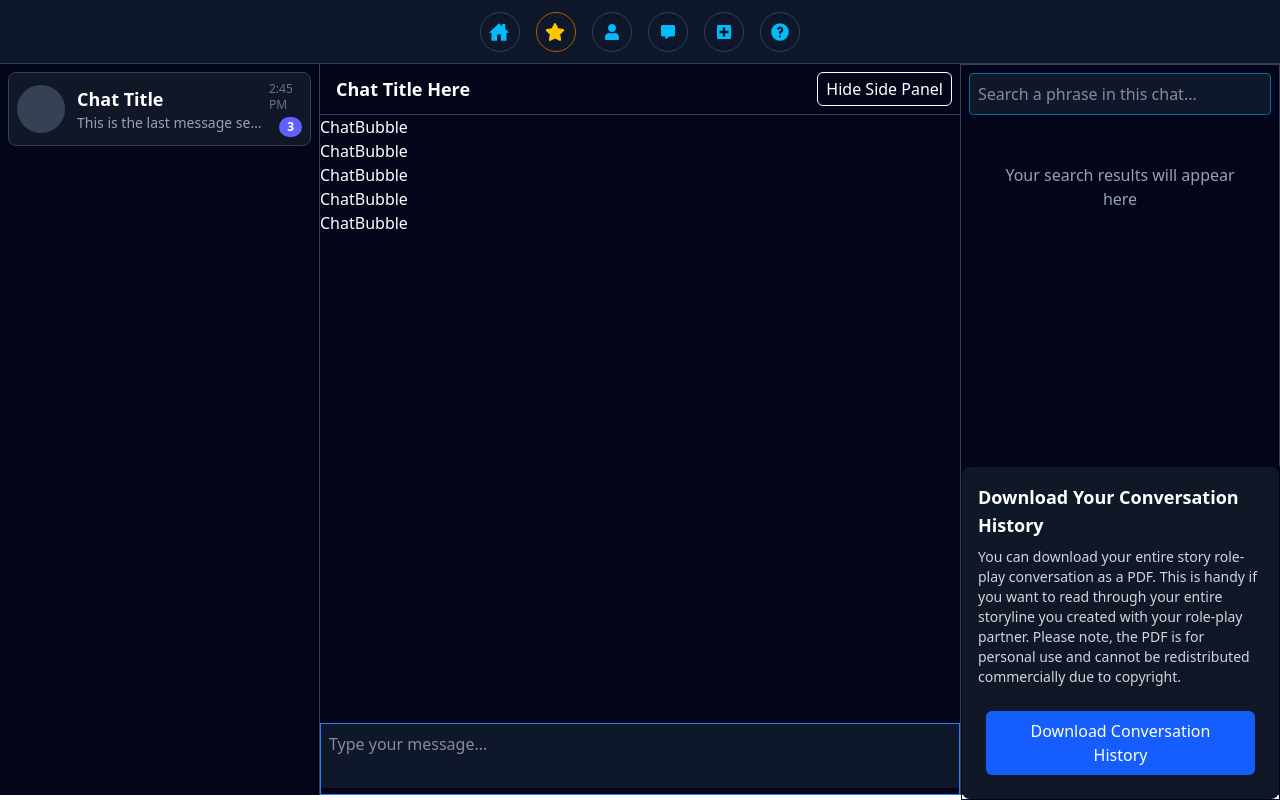
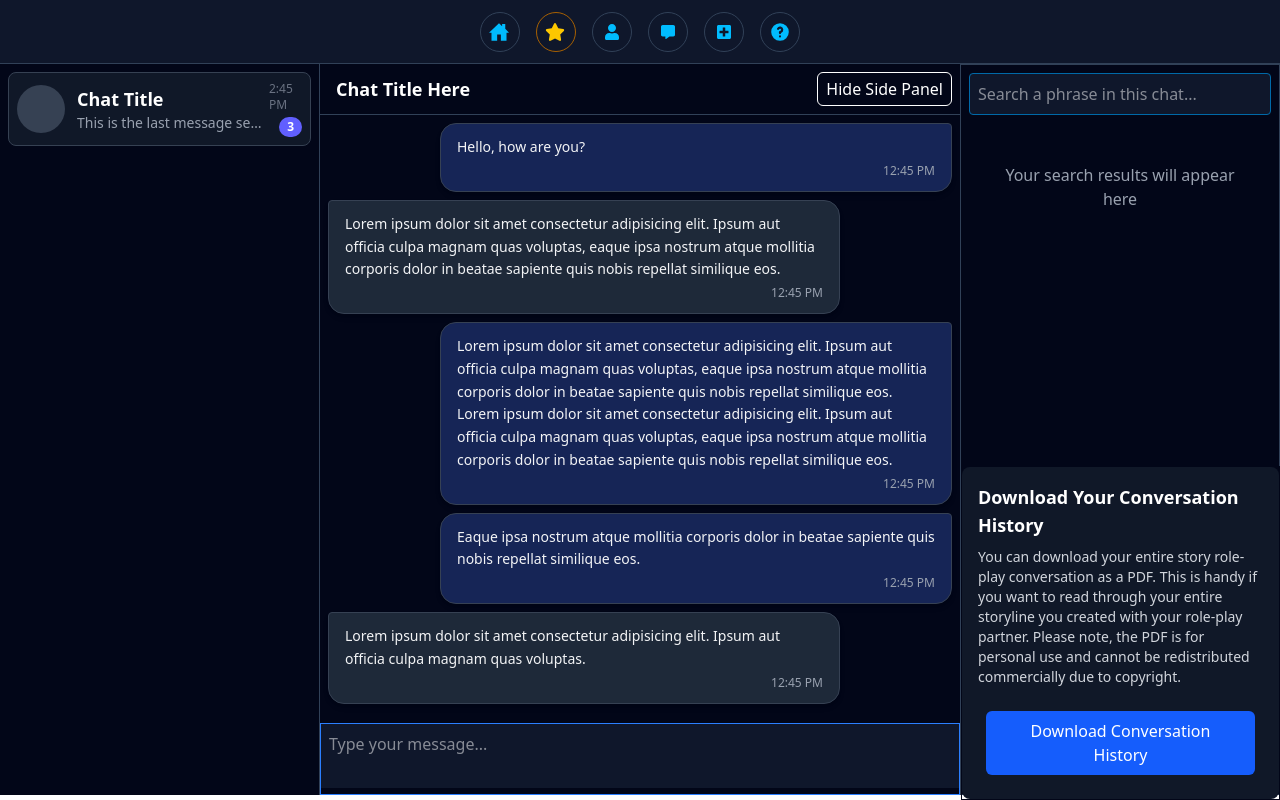
Before and after one commit to Hairum-Qureshi/story-roleplay-app, a React (Vite) app in the folder apps/frontend/: page /inbox in a window 1280 px wide. Built offline with nearby package versions, Linux system fonts and the light colour scheme.

Commit message:
finalized style for chat bubble, provided props to component so component content is unique and dynamic and appears right or left depending on if you sent the message; also added place for timestamp

```diff
--- a/apps/frontend/src/components/inbox/ChatBubble.tsx
+++ b/apps/frontend/src/components/inbox/ChatBubble.tsx
@@ -1,3 +1,19 @@
-export default function ChatBubble() {
-	return <div>ChatBubble</div>;
+interface ChatBubbleProps {
+	you: boolean;
+	message: string;
 }
+
+export default function ChatBubble({ you, message }: ChatBubbleProps) {
+	return (
+		<div className={`m-2 max-w-lg ${you ? "ml-auto" : "mr-auto"}`}>
+			<div
+				className={`relative rounded-2xl ${you ? "rounded-tr-sm bg-blue-950" : "rounded-tl-sm bg-gray-800"} px-4 py-3 shadow-md border border-gray-700`}
+			>
+				<p className="text-sm text-gray-100 leading-relaxed">{message}</p>
+				<span className="block mt-1 text-xs text-gray-400 text-right">
+					12:45 PM
+				</span>
+			</div>
+		</div>
+	);
+}
```
